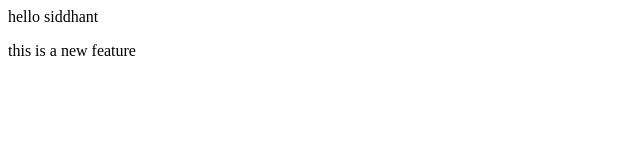
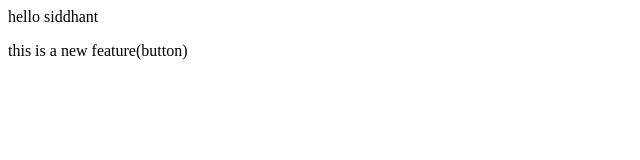
Before and after one commit to siddhant-vars/localrepo, a plain HTML site: page index.html in a window 1280 px wide. Shown: the full height of the page, 0-640 px from the left. Drawn offline with Linux system fonts and the light colour scheme.

Commit message:
Button feature added

```diff
--- a/index.html
+++ b/index.html
@@ -1,3 +1,2 @@
 <p>hello siddhant</p>
-<p>this is a new feature
-</p>
+<p>this is a new feature(button)</p>
```
